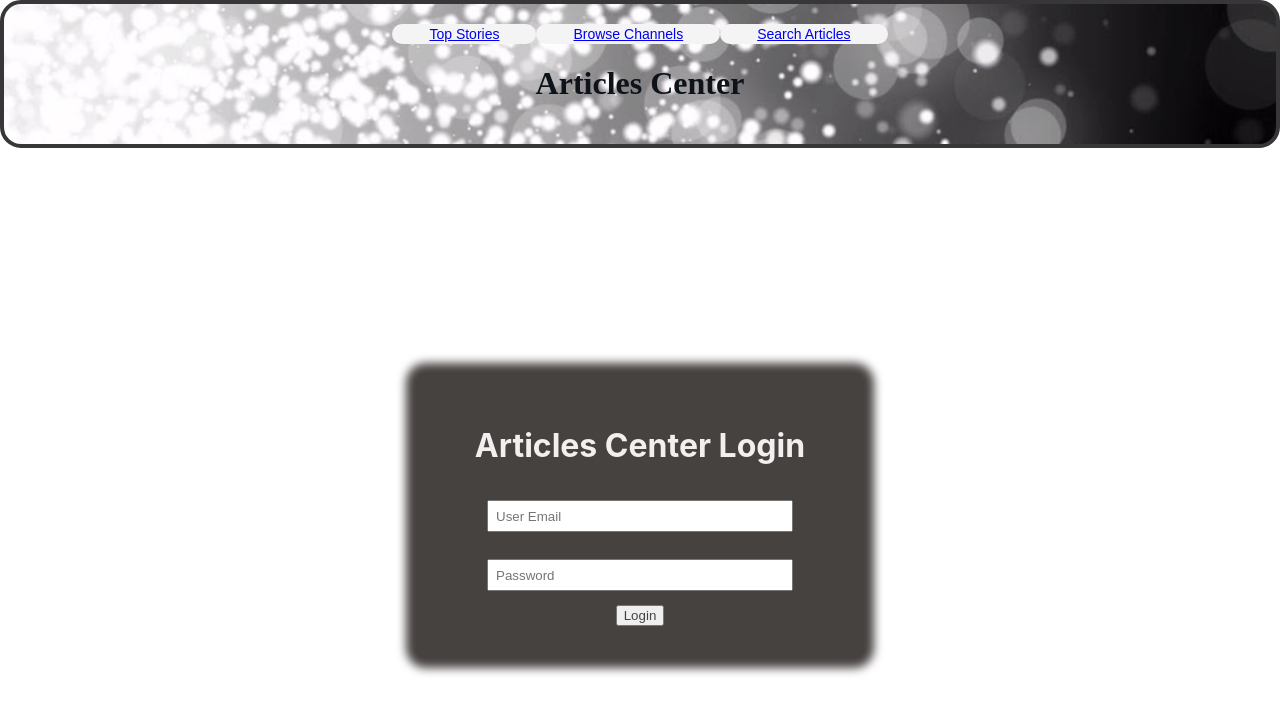
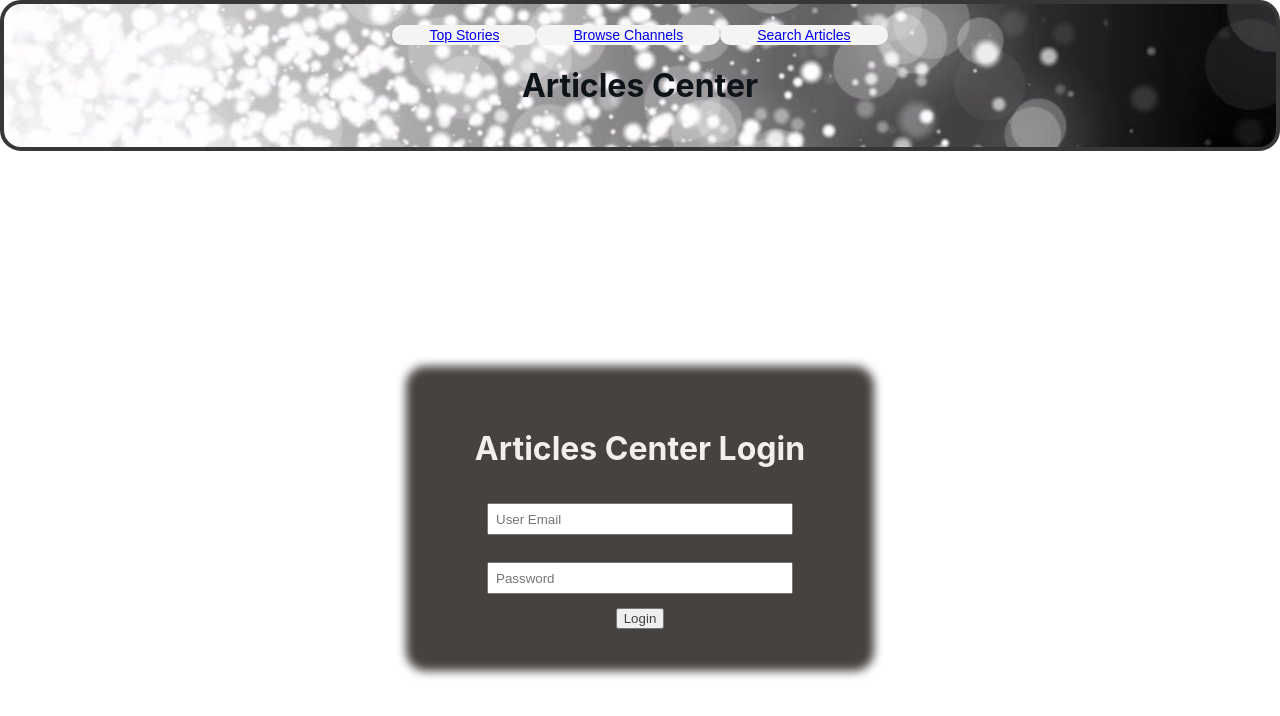
Before and after one commit to Wali89/articles-center, a React (Create React App) app in the folder client/: page /users in a window 1280 px wide. Shown: the top 716 px of the page. Built offline with nearby package versions, Linux system fonts and the light colour scheme.

Commit message:
updated font'

```diff
--- a/client/src/App.css
+++ b/client/src/App.css
@@ -44,7 +44,6 @@
   background-repeat: no-repeat;
   background-size: cover;
   background-color: lightgray;
-  font-family: 'Times New Roman', Times, serif;
   position: -webkit-sticky;
   position: sticky;
   top: 0;
```
